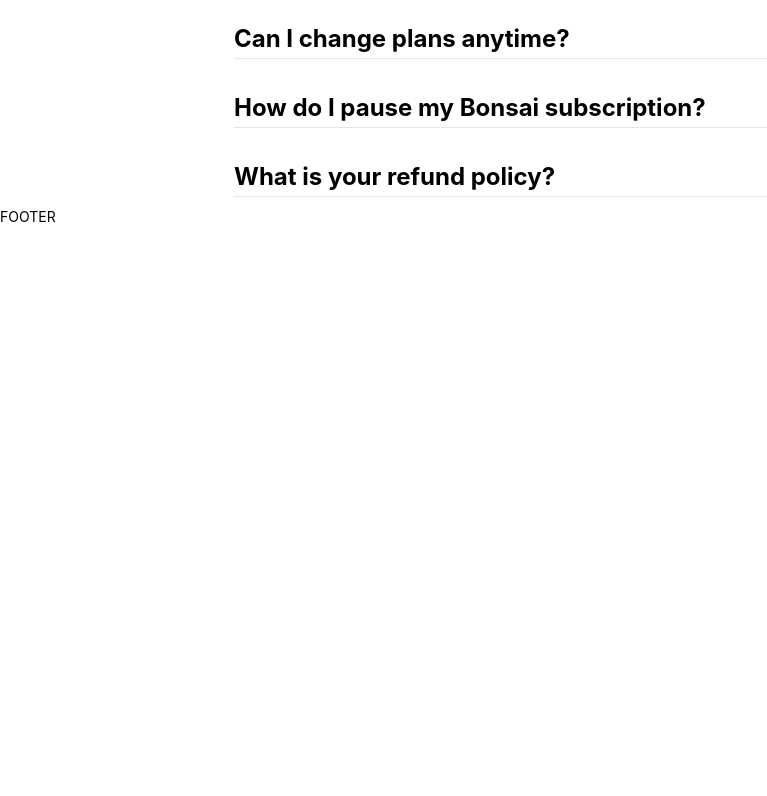
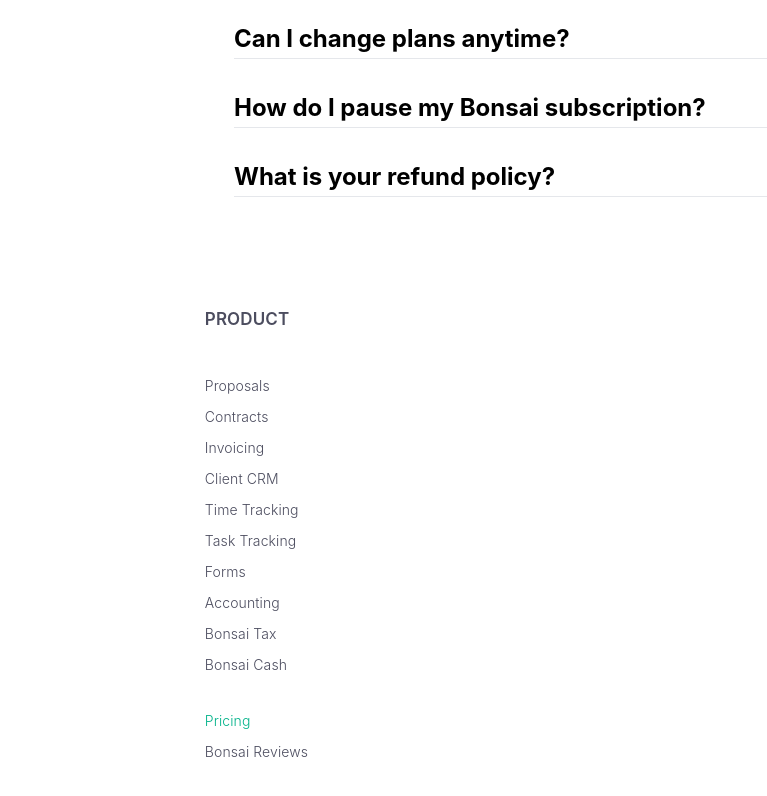
Before and after one commit to NicoH22/FE2_Bonsai, a Next.js app: page / in a window 1280 px wide. Shown: the part 2629-3425 px from the top of the page, without its empty margins (0-767 px from the left). Before the commit the page ends 2856 px from the top, so only its background shows below. Built offline with nearby package versions, Linux system fonts and the light colour scheme; a small style sheet from the web is missing.

Commit message:
footer 1st block

```diff
--- a/components/layouts/footer/Footer.js
+++ b/components/layouts/footer/Footer.js
@@ -0,0 +1,48 @@
+export default function Footer() {
+    return (
+        <footer className="!bg-scroll maxmd:pb-[156px] maxmd:pt-[40px] maxlg:px-[5%] pt-[100px] px-[16%] pb-[96px]">
+            <div className="!bg-scroll maxmd:flex-wrap flex max-w-[1220px] mx-auto justify-between">
+                <div className="!bg-scroll maxmd:block maxmd:w-full maxmd:mt-[20px] maxmd:justify-between maxmd:flex-wrap maxmd:items-start w-[30%]">
+                    <div
+                      className="!bg-scroll maxmd:w-full maxmd:mb-[25px] maxmd:text-[18px] mb-[40px]
+                    text-[#4c4d5f] text-[17px] leading-[24px] font-semibold tracking-[0.12px] uppercase"
+                    >
+                        PRODUCT
+                    </div>
+                    <div className="!bg-scroll maxxs:w-full maxmd:w-[47%] flex mb-[25px] flex-col items-start">
+                        <a className="!bg-scroll maxmd:text-[16px] mb-[1px] text-[#4c4d5f] leading-[30px] font-light tracking-[0.11px] no-underline cursor-pointer">
+                            Proposals</a>
+                        <a className="!bg-scroll maxmd:text-[16px] mb-[1px] text-[#4c4d5f] leading-[30px] font-light tracking-[0.11px] no-underline cursor-pointer">
+                            Contracts</a>
+                        <a className="!bg-scroll maxmd:text-[16px] mb-[1px] text-[#4c4d5f] leading-[30px] font-light tracking-[0.11px] no-underline cursor-pointer">
+                            Invoicing</a>
+                        <a className="!bg-scroll maxmd:text-[16px] mb-[1px] text-[#4c4d5f] leading-[30px] font-light tracking-[0.11px] no-underline cursor-pointer">
+                            Client CRM</a>
+                        <a className="!bg-scroll maxmd:text-[16px] mb-[1px] text-[#4c4d5f] leading-[30px] font-light tracking-[0.11px] no-underline cursor-pointer">
+                            Time Tracking</a>
+                        <a className="!bg-scroll maxmd:text-[16px] mb-[1px] text-[#4c4d5f] leading-[30px] font-light tracking-[0.11px] no-underline cursor-pointer">
+                            Task Tracking</a>
+                        <a className="!bg-scroll maxmd:text-[16px] mb-[1px] text-[#4c4d5f] leading-[30px] font-light tracking-[0.11px] no-underline cursor-pointer">
+                            Forms</a>
+                        <a className="!bg-scroll maxmd:text-[16px] mb-[1px] text-[#4c4d5f] leading-[30px] font-light tracking-[0.11px] no-underline cursor-pointer">
+                            Accounting</a>
+                        <a className="!bg-scroll maxmd:text-[16px] mb-[1px] text-[#4c4d5f] leading-[30px] font-light tracking-[0.11px] no-underline cursor-pointer">
+                            Bonsai Tax</a>
+                        <a className="!bg-scroll maxmd:text-[16px] mb-[1px] text-[#4c4d5f] leading-[30px] font-light tracking-[0.11px] no-underline cursor-pointer">
+                            Bonsai Cash</a>
+                    </div>
+                    <div className="!bg-scroll maxxs:w-full maxmd:w-[47%] flex mb-[25px] flex-col items-start">
+                        <a className="text-[#00b289] !bg-scroll maxmd:text-[16px] mb-[1px] leading-[30px] font-light tracking-[0.11px] no-underline cursor-pointer">Pricing</a>
+                        <a className="text-[#4c4d5f] !bg-scroll maxmd:text-[16px] mb-[1px] leading-[30px] font-light tracking-[0.11px] no-underline cursor-pointer">Bonsai Reviews</a>
+                    </div>
+                </div>
+                <div className="!bg-scroll maxmd:block maxmd:w-full maxmd:mt-[20px] maxmd:justify-between maxmd:flex-wrap maxmd:items-start w-[30%]">
+
+                </div>
+                <div>
+
+                </div>
+            </div>
+        </footer>
+    );
+}
--- a/package.json
+++ b/package.json
@@ -9,6 +9,8 @@
     "lint": "next lint"
   },
   "dependencies": {
+    "@headlessui/react": "^1.7.4",
+    "@heroicons/react": "^2.0.13",
     "@material-tailwind/react": "^1.2.4",
     "next": "12.3.1",
     "react": "18.2.0",
--- a/pages/index.js
+++ b/pages/index.js
@@ -2,6 +2,7 @@
 import Image from "next/image";
 import styles from "../styles/Home.module.css";
 import Navbar from "../components/layouts/navbar/Navbar.js";
+import Footer from "../components/layouts/footer/Footer.js";
 import { Fragment, useState } from "react";
 import {
   Accordion,
@@ -240,8 +241,7 @@
           </div>
         </div>
       </main>
-
-      <footer>FOOTER</footer>
+      <Footer />
     </div>
   );
 }
```
Also changed, not shown: 1 other file (tests, documents, lock files or other folders).
